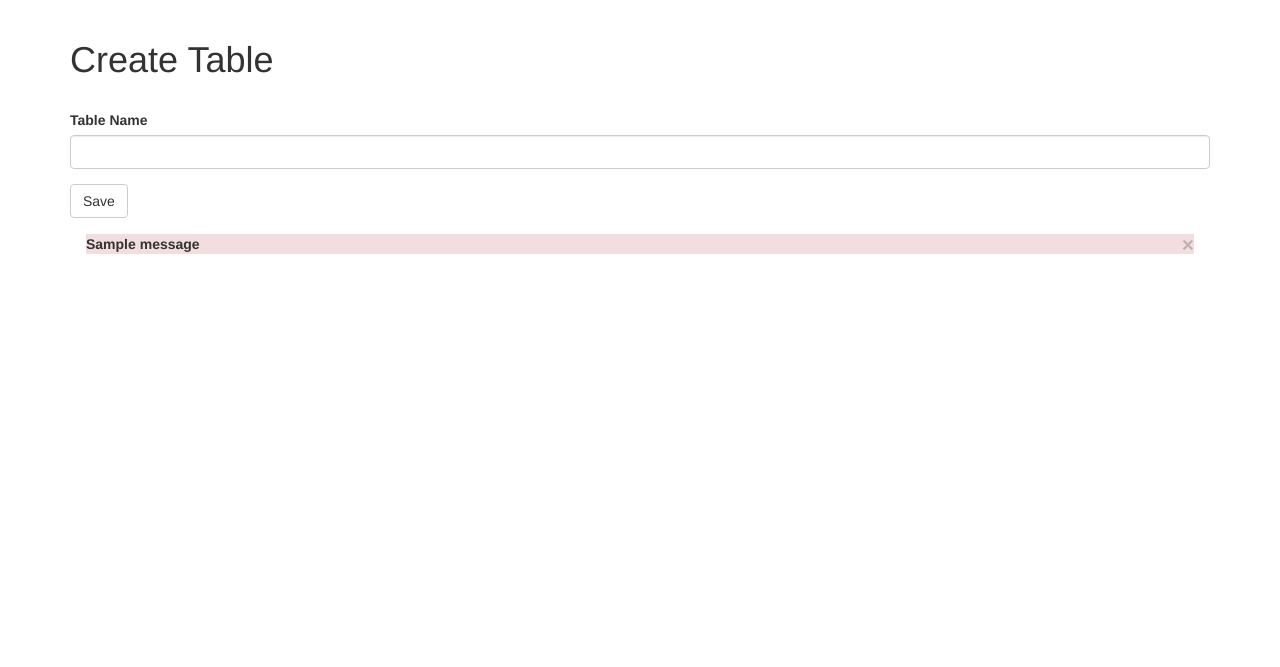
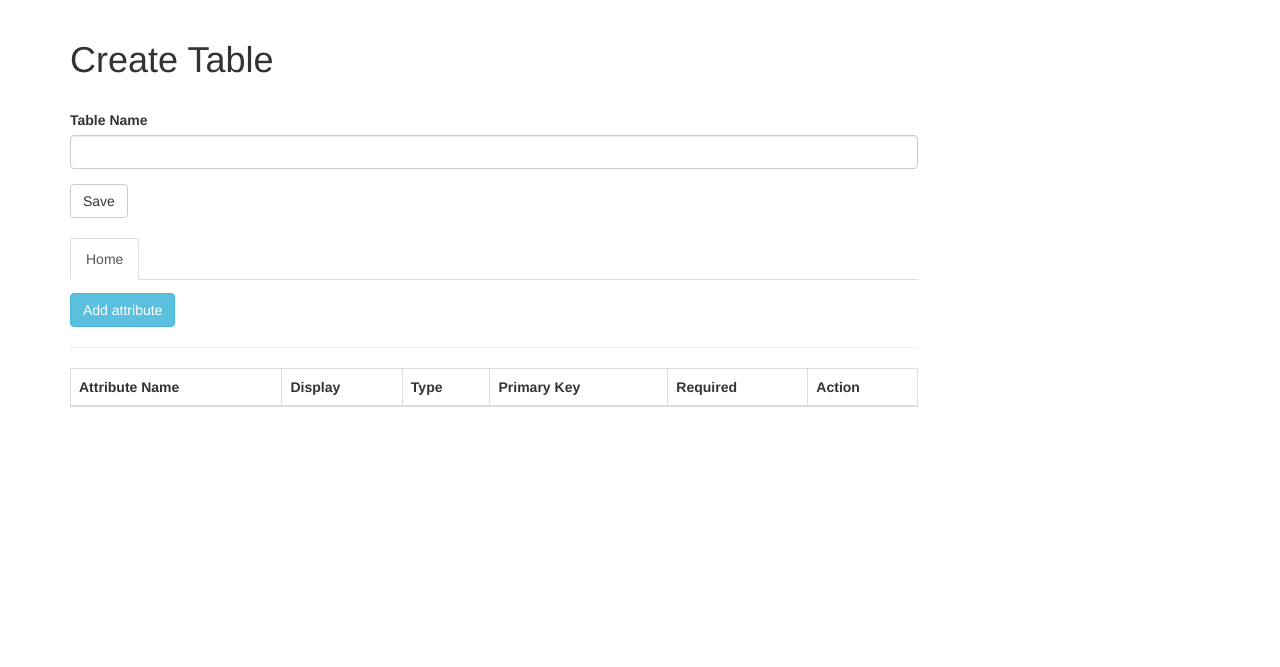
Before and after one commit to sancayouth/DynTablesPy, a Flask app: page /creator/add in a window 1280 px wide. Shown: the part 52-719 px from the top of the page. Run offline with Flask 2, Linux system fonts and the light colour scheme; one stand-in notice (Sample message) is shown; lists and menus that the app fills with data are empty; some libraries are stand-ins or nearby versions.

Commit message:
Add table with attributes

```diff
--- a/app/creator/templates/index.html
+++ b/app/creator/templates/index.html
@@ -2,18 +2,102 @@
 {% import "bootstrap/wtf.html" as wtf %}
 
 {% block content %}
-<h1>Create Table</h1>
-<br>
-      {{ wtf.quick_form(form)}}
-      {% with messages = get_flashed_messages() %}
-          {% if messages %}
-            <div class="alert alert-error">
-              <button type="button" class="close" data-dismiss="alert">×</button>
-               {% for message in messages %}
-                  <p class="error bg-danger"><strong>{{message}}</strong></p>
-               {% endfor %}
+<div class="row form">
+      <div class="col-md-9">
+        <h1>Create Table</h1>
+        <br>
+              {{ wtf.quick_form(form, extra_classes="form-table" )}}
+    </div>
+</div>
+<div class="row detail">
+      <div class="col-md-9">
+        <ul class="nav nav-tabs" role="tablist">
+            <li role="presentation" class="active"><a href="#home" aria-controls="home" role="tab" data-toggle="tab">Home</a></li>
+        </ul>
+        <div class="tab-content">
+            <div role="tabpanel" class="tab-pane active" id="home">
+                <button class="btn btn-info add-attr" data-toggle="modal" data-target="#modalAttr">
+                    Add attribute
+                </button>
+                <hr/>
+                <table id="table" class="table table-bordered" width="100%" cellspacing="0">
+                <thead>
+                    <tr>
+                        <th>Attribute Name</th>
+                        <th>Display</th>
+                        <th>Type</th>
+                        <th>Primary Key</th>
+                        <th>Required</th>
+                        <th>Action</th>
+                    </tr>
+                </thead>
+                <tbody>
+                </tbody>
+                </table>
             </div>
-          {% endif %}
-      {% endwith %}
+        </div>
+      </div>
+</div>
+{% endblock %}
 
+{% block js %}
+    <script src="{{ url_for('static', filename='js/jquery-1.11.3.min.js') }}"></script>
+    <script src="{{ url_for('static', filename='js/bootstrap.min.js') }}"></script>
+    <script>
+         $(".form-table").submit(function(e){
+            e.preventDefault();
+            $.post("{{url}}",$(this).serializeArray()).done(function(data){
+               window.location = "/creator";
+            }).error(function() { alert('Internal Server Error'); });
+         });
+
+         $("#save_ch").on("click", function(e){
+            e.preventDefault();
+            var $rowCount = $('#table tr').length;
+            var $form = $(".form-attr");
+            var $array = $form.serializeArray();
+            $tr = $("<tr>");
+            $array.forEach(function(value, index, ar){
+            if (value.name !== "csrf_token")
+              $tr.append($("<td>").attr("id", $rowCount).
+              addClass(value.name).html(value.value.replace(/<[^>]+>/ig,'')));
+            });
+            var $a = $("<button>").attr("data-id", "attr_"+$rowCount)
+                 .addClass("btn btn-info").html("Delete")
+                 .on("click", function(e){
+                   e.preventDefault();
+                   var $input = "#"+ $(this).attr("data-id");
+                   $($input).remove();
+                   $(this).parent().remove();
+                 });
+            $tr.append($a);
+            $("#table tbody").append($tr);
+            $("<input>").attr("type", "hidden")
+            .attr("id", "attr_"+$rowCount)
+            .attr("name", "attr_"+$rowCount)
+            .val($form.serialize()).appendTo(".form-table");
+            $("#modalAttr").modal("hide");
+         });
+
+    </script>
 {% endblock %}
+
+{% block extra %}
+<div class="modal fade" id="modalAttr" tabindex="-1" role="dialog">
+  <div class="modal-dialog">
+    <div class="modal-content">
+      <div class="modal-header">
+        <button type="button" class="close" data-dismiss="modal" aria-label="Close"><span aria-hidden="true">&times;</span></button>
+        <h4 class="modal-title">Modal title</h4>
+      </div>
+      <div class="modal-body">
+        {{ wtf.quick_form(detail_form, extra_classes="form-attr")}}
+      </div>
+      <div class="modal-footer">
+        <button type="button" class="btn btn-default" data-dismiss="modal">Close</button>
+        <button type="button" id="save_ch" class="btn btn-primary">Save changes</button>
+      </div>
+    </div><!-- /.modal-content -->
+  </div><!-- /.modal-dialog -->
+</div><!-- /.modal -->
+{% endblock %}
--- a/app/creator/views.py
+++ b/app/creator/views.py
@@ -1,8 +1,9 @@
 # -*- coding: utf-8 -*-
-from flask import Blueprint, render_template, redirect, url_for
-from .forms import DynTableForm
+from flask import Blueprint, render_template, redirect, url_for, request
+from .forms import DynTableForm, DynAttributeForm
 from app.extensions import db
-from app.models import DynTable
+from app.models import DynTable, DynAttribute
+from app.utils import formToDict, chboxtopy
 
 creator = Blueprint('creator', __name__, template_folder='templates',
                   url_prefix='/creator')
@@ -11,19 +12,32 @@ creator = Blueprint('creator', __name__, template_folder='templates',
 @creator.route('/add', methods=['GET', 'POST'])
 def add():
     form = DynTableForm()
+    detail_form = DynAttributeForm()
+    rform = request.form
     if form.validate_on_submit():
-        dynT = DynTable(form.id_.data)
+        dynT = DynTable(rform.get('id_'))
         db.session.add(dynT)
+        if len(rform) > 2:
+            #add detail
+            for i in range(1, len(rform) - 1):
+                attrDic = formToDict(rform.get('attr_' + str(i)))
+                attr = DynAttribute(
+                    attrDic.get('attr_name').replace('+',' '), dynT.id,
+                    attrDic.get('display').replace('+',' '),
+                    attrDic.get('attr_type'), chboxtopy(attrDic.get('pk')),
+                    chboxtopy(attrDic.get('required')))
+                db.session.add(attr)
         db.session.commit()
-        return redirect(url_for('creator.list_tables'))
+        return '1'
     return render_template('index.html', title='DynTable - Add Table',
-                           form=form)
+                           form=form, detail_form=detail_form, url='add')
 
 
 @creator.route('/edit/<id>', methods=['GET', 'POST'])
 def edit(id):
     dT = DynTable.query.get_or_404(id)
     form = DynTableForm()
+    detail_form = DynAttributeForm()
     if form.validate_on_submit():
         form.to_model(dT)
         db.session.add(dT)
@@ -31,7 +45,7 @@ def edit(id):
         return redirect(url_for('creator.list_tables'))
     form.from_model(dT)
     return render_template('index.html', title='DynTable - Edit Table ' + id,
-                           form=form)
+                           form=form, detail_form=detail_form)
 
 
 @creator.route('/')
```
Also changed, not shown: app/utils.py (added, +13 -0 lines).
